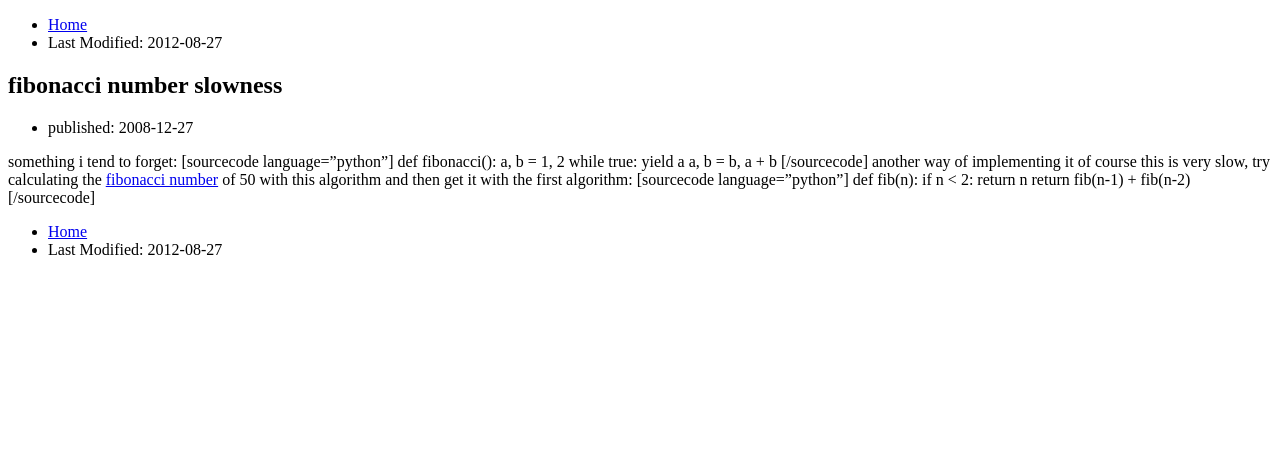
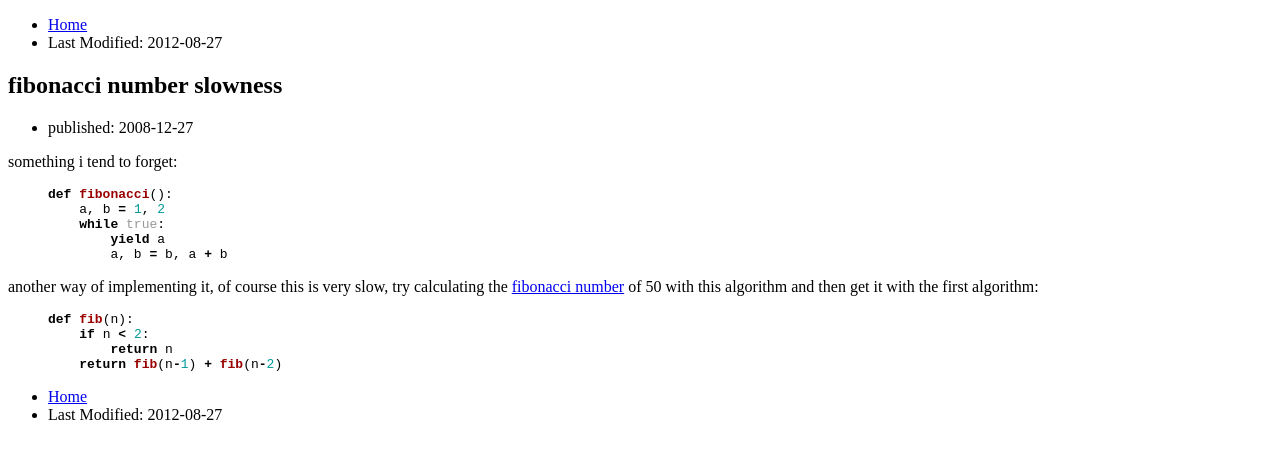
Before and after one commit to serverhorror/serverhorror.github.com, a Jekyll site: the page built from _posts/2008-12-27-fibonacci.markdown, in a window 1280 px wide. Shown: the top 459 px of the page. Built offline with Jekyll 4.4.1, drawn with Linux system fonts in a browser that asks for light colours; Markdown is read by kramdown in place of the engine named in the settings.

Commit message:
fix sourcecode to highlight

```diff
--- a/_posts/2008-12-27-fibonacci.markdown
+++ b/_posts/2008-12-27-fibonacci.markdown
@@ -8,17 +8,22 @@ wordpress_id: 241
 ---
 
 Something I tend to forget:
-[sourcecode language="python"]
+
+{% highlight python %}
 def fibonacci():
     a, b = 1, 2
     while True:
         yield a
         a, b = b, a + b
-[/sourcecode]
-Another way of implementing it of course this is very slow, try calculating the [Fibonacci number](http://en.wikipedia.org/wiki/Fibonacci_number) of 50 with this algorithm and then get it with the first algorithm:
-[sourcecode language="python"]
+{% endhighlight %}
+
+Another way of implementing it, of course this is very slow, try calculating
+the [Fibonacci number](http://en.wikipedia.org/wiki/Fibonacci_number) of 50
+with this algorithm and then get it with the first algorithm:
+
+{% highlight python %}
 def fib(n):
     if n < 2:
         return n
     return fib(n-1) + fib(n-2)
-[/sourcecode]
+{% endhighlight %}
```
